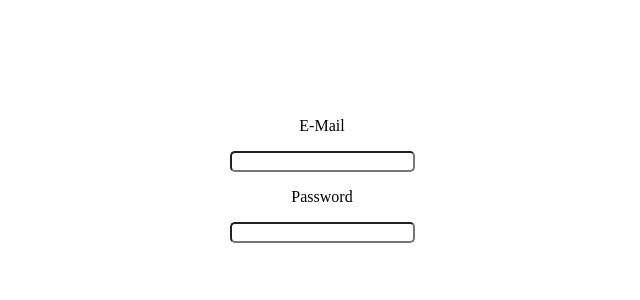
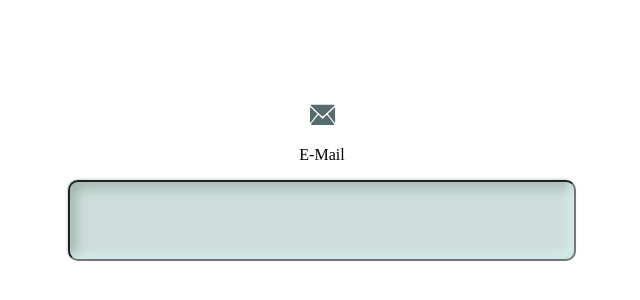
Before and after one commit to ruets/HeavenHaven, a React (Vite) app in the folder frontend/heaven-haven/: page / in a window 1280 px wide. Shown: the part 228-528 px from the top of the page, without its empty margins (326-966 px from the left). Built offline with nearby package versions, Linux system fonts and the light colour scheme.

Commit message:
Managed to pass an svg to the props. Starting the input styling.

```diff
--- a/frontend/heaven-haven/package.json
+++ b/frontend/heaven-haven/package.json
@@ -13,6 +13,7 @@
     "react-dom": "^18.2.0"
   },
   "devDependencies": {
+    "@svgr/webpack": "^6.5.1",
     "@types/react": "^18.0.26",
     "@types/react-dom": "^18.0.9",
     "@vitejs/plugin-react": "^3.0.0",
--- a/frontend/heaven-haven/src/assets/css/style.css
+++ b/frontend/heaven-haven/src/assets/css/style.css
@@ -15,5 +15,9 @@ div {
 }
 
 input {
-  border-radius: 5px;
+  width: 500px;
+  height: 75px;
+  background: #cedfdb;
+  box-shadow: 1px 1px 2px rgba(233, 255, 255, 0.3), -1px -1px 2px rgba(155, 176, 171, 0.5), inset -5px 5px 10px rgba(155, 176, 171, 0.2), inset 5px -5px 10px rgba(155, 176, 171, 0.2), inset -5px -5px 10px rgba(233, 255, 255, 0.9), inset 5px 5px 13px rgba(155, 176, 171, 0.9);
+  border-radius: 10px;
 }/*# sourceMappingURL=style.css.map */
--- a/frontend/heaven-haven/src/assets/scss/components/_input.scss
+++ b/frontend/heaven-haven/src/assets/scss/components/_input.scss
@@ -1,3 +1,14 @@
+@import "";
+
 input {
-    border-radius: 5px;
+    width: 500px;
+    height: 75px;
+    background: #cedfdb;
+    box-shadow: 1px 1px 2px rgba(233, 255, 255, 0.3),
+        -1px -1px 2px rgba(155, 176, 171, 0.5),
+        inset -5px 5px 10px rgba(155, 176, 171, 0.2),
+        inset 5px -5px 10px rgba(155, 176, 171, 0.2),
+        inset -5px -5px 10px rgba(233, 255, 255, 0.9),
+        inset 5px 5px 13px rgba(155, 176, 171, 0.9);
+    border-radius: 10px;
 }
--- a/frontend/heaven-haven/src/assets/scss/style.scss
+++ b/frontend/heaven-haven/src/assets/scss/style.scss
@@ -4,3 +4,4 @@
 @import "./layouts/index";
 @import "./layouts/signup";
 @import "./components/input";
+@import "./base/colors";
--- a/frontend/heaven-haven/src/components/input.jsx
+++ b/frontend/heaven-haven/src/components/input.jsx
@@ -5,7 +5,7 @@ function Input(props) {
 
     return (
         <>
-            {/* COMMENT METTRE UN SVG DANS LES PROPS ? ON MET TOUT LE PATH ? */}
+            <img src={props.icon} alt="Logo" />
             <label htmlFor={props.name}>{props.label}</label>
             <input
                 name={props.name}
--- a/frontend/heaven-haven/src/components/signup.jsx
+++ b/frontend/heaven-haven/src/components/signup.jsx
@@ -1,4 +1,5 @@
 import Input from "./input";
+import EmailLogo from "../assets/img/email-icon.svg";
 
 function Signup() {
     return (
@@ -7,9 +8,9 @@ function Signup() {
                 type="text"
                 name="email"
                 label="E-Mail"
-                iconPath="./assets/img/email-icon.svg"
+                icon={EmailLogo}
             ></Input>
-            <Input type="password" name="password" label="Password"></Input>
+            {/*<Input type="password" name="password" label="Password"></Input>*/}
         </div>
     );
 }
```
Also changed, not shown: frontend/heaven-haven/src/assets/scss/base/_colors.scss (added), 2 other files (tests, documents, lock files or other folders).
